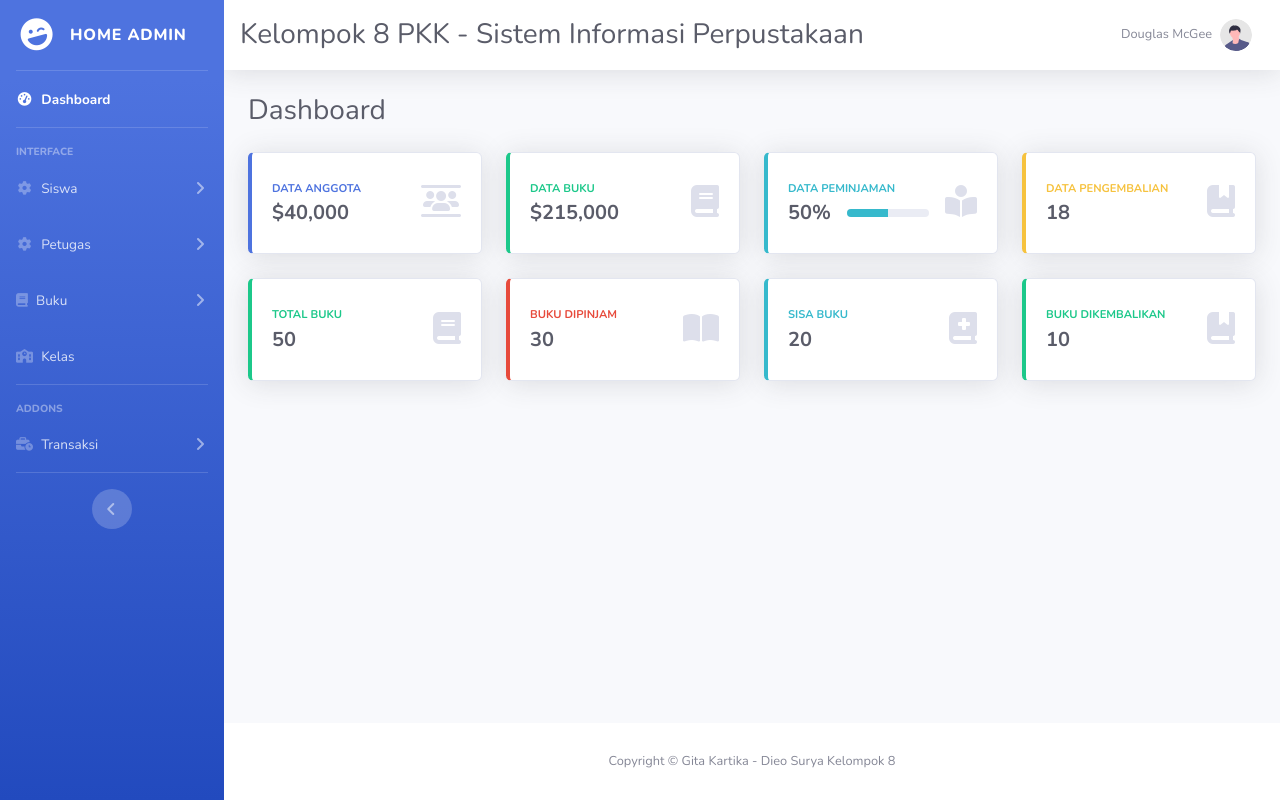
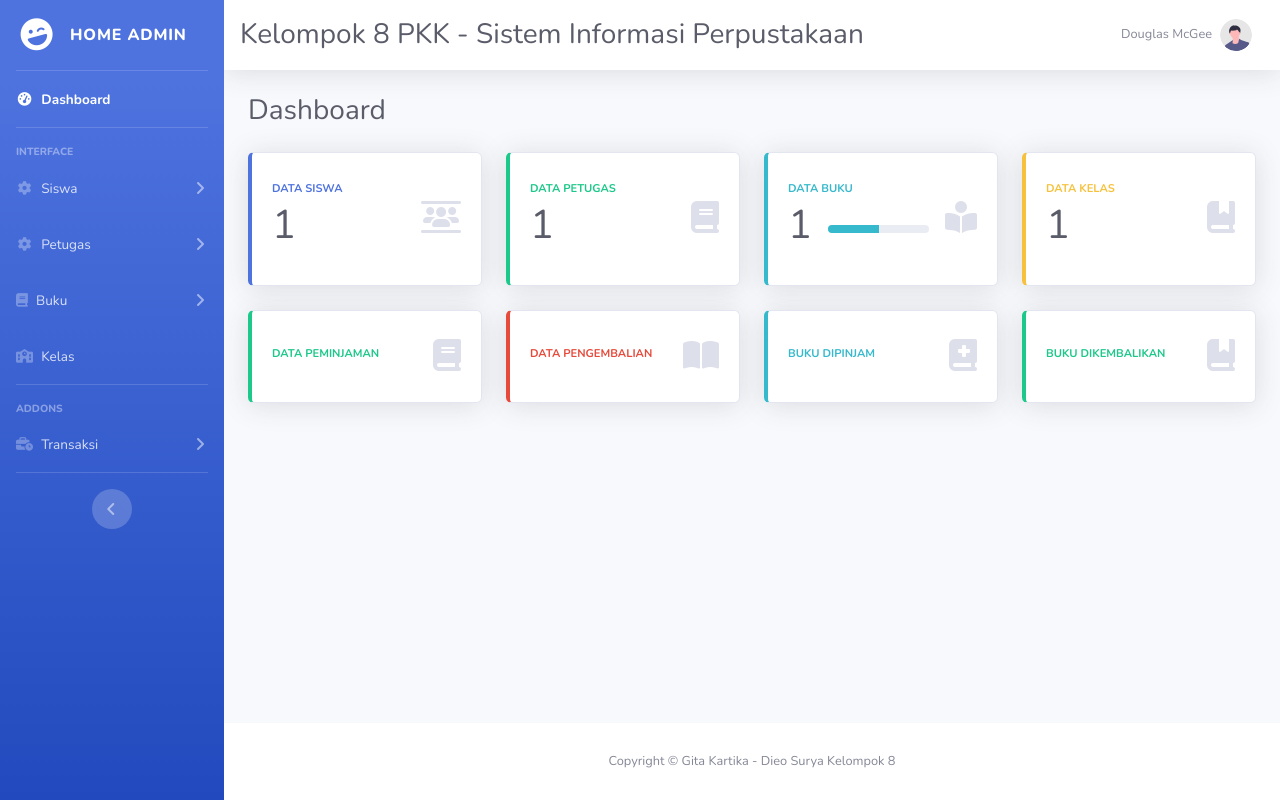
Before and after one commit to dieosurya867/Kelompok8PKK, a PHP site: page /admin/index.php in a window 1280 px wide. Run offline with PHP 8.4, Linux system fonts and the light colour scheme; tables that the repository leaves empty hold one stand-in row (values such as "Sample post"); some libraries are stand-ins or nearby versions.

Commit message:
count data on dashboard

```diff
--- a/admin/index.php
+++ b/admin/index.php
@@ -51,6 +51,9 @@ include '../function/function.php';
 
                     <!-- Content Row -->
                     <div class="row">
+
+
+                    <!-- Back End Count Data Gita Kartika -->
                         <!-- Data Anggota Card Example -->
                         <div class="col-xl-3 col-md-6 mb-4">
                             <div class="card border-left-primary shadow h-100 py-2">
@@ -58,10 +61,15 @@ include '../function/function.php';
                                     <div class="row no-gutters align-items-center">
                                         <div class="col mr-2">
                                             <div class="text-xs font-weight-bold text-primary text-uppercase mb-1">
-                                                Data Anggota
+                                                Data Siswa
                                             </div>
                                             <div class="h5 mb-0 font-weight-bold text-gray-800">
-                                                $40,000
+                                            <?php
+                                                $query = read('siswa','nis');
+                                                $row = mysqli_num_rows($query);
+
+                                                echo "<h1> ".$row."</h1>";
+                                            ?>
                                             </div>
                                         </div>
                                         <div class="col-auto">
@@ -79,10 +87,15 @@ include '../function/function.php';
                                     <div class="row no-gutters align-items-center">
                                         <div class="col mr-2">
                                             <div class="text-xs font-weight-bold text-success text-uppercase mb-1">
-                                                Data Buku
+                                                Data Petugas
                                             </div>
                                             <div class="h5 mb-0 font-weight-bold text-gray-800">
-                                                $215,000
+                                            <?php
+                                                $query = read('petugas','nip');
+                                                $row = mysqli_num_rows($query);
+
+                                                echo "<h1> ".$row."</h1>";
+                                            ?>
                                             </div>
                                         </div>
                                         <div class="col-auto">
@@ -100,12 +113,17 @@ include '../function/function.php';
                                     <div class="row no-gutters align-items-center">
                                         <div class="col mr-2">
                                             <div class="text-xs font-weight-bold text-info text-uppercase mb-1">
-                                                Data Peminjaman
+                                                Data Buku
                                             </div>
                                             <div class="row no-gutters align-items-center">
                                                 <div class="col-auto">
                                                     <div class="h5 mb-0 mr-3 font-weight-bold text-gray-800">
-                                                        50%
+                                                    <?php
+                                                $query = read('buku','id_buku');
+                                                $row = mysqli_num_rows($query);
+
+                                                echo "<h1> ".$row."</h1>";
+                                            ?>
                                                     </div>
                                                 </div>
                                                 <div class="col">
@@ -130,10 +148,15 @@ include '../function/function.php';
                                     <div class="row no-gutters align-items-center">
                                         <div class="col mr-2">
                                             <div class="text-xs font-weight-bold text-warning text-uppercase mb-1">
-                                                Data Pengembalian
+                                                Data Kelas
                                             </div>
                                             <div class="h5 mb-0 font-weight-bold text-gray-800">
-                                                18
+                                            <?php
+                                                $query = read('kelas','id_kelas');
+                                                $row = mysqli_num_rows($query);
+
+                                                echo "<h1> ".$row."</h1>";
+                                            ?>
                                             </div>
                                         </div>
                                         <div class="col-auto">
@@ -151,10 +174,12 @@ include '../function/function.php';
                                     <div class="row no-gutters align-items-center">
                                         <div class="col mr-2">
                                             <div class="text-xs font-weight-bold text-success text-uppercase mb-1">
-                                                Total Buku
+                                                Data Peminjaman
                                             </div>
                                             <div class="h5 mb-0 font-weight-bold text-gray-800">
-                                                50
+                                            <?php
+
+                                            ?>
                                             </div>
                                         </div>
                                         <div class="col-auto">
@@ -172,10 +197,10 @@ include '../function/function.php';
                                     <div class="row no-gutters align-items-center">
                                         <div class="col mr-2">
                                             <div class="text-xs font-weight-bold text-danger text-uppercase mb-1">
-                                                Buku Dipinjam
+                                                Data Pengembalian
                                             </div>
                                             <div class="h5 mb-0 font-weight-bold text-gray-800">
-                                                30
+
                                             </div>
                                         </div>
                                         <div class="col-auto">
@@ -193,10 +218,10 @@ include '../function/function.php';
                                     <div class="row no-gutters align-items-center">
                                         <div class="col mr-2">
                                             <div class="text-xs font-weight-bold text-info text-uppercase mb-1">
-                                                Sisa Buku
+                                                Buku Dipinjam
                                             </div>
                                             <div class="h5 mb-0 font-weight-bold text-gray-800">
-                                                20
+
                                             </div>
                                         </div>
                                         <div class="col-auto">
@@ -217,7 +242,7 @@ include '../function/function.php';
                                                 Buku Dikembalikan
                                             </div>
                                             <div class="h5 mb-0 font-weight-bold text-gray-800">
-                                                10
+
                                             </div>
                                         </div>
                                         <div class="col-auto">
```
